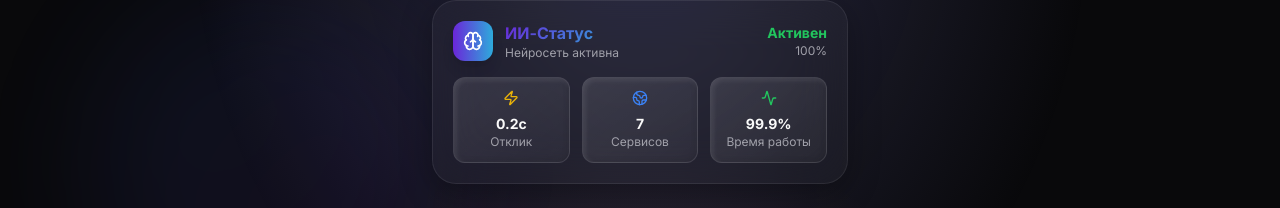
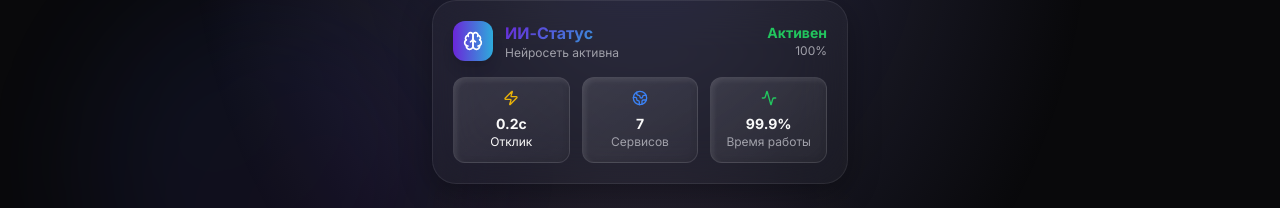
Before and after one commit to vtoroipasport/cosmoworld-ai-connect, a React (Vite) app: page / in a window 1280 px wide. Shown: the part 106-314 px from the top of the page. Built offline with nearby package versions, Linux system fonts and the light colour scheme.

Commit message:
Revert: Restore original main page design
Reverts the changes made to the main page design, as the user preferred the original version.

```diff
--- a/src/pages/Index.tsx
+++ b/src/pages/Index.tsx
@@ -152,7 +152,7 @@ const Index = () => {
             <div className="neomorphism-2025 p-3 rounded-xl">
               <Zap className="w-4 h-4 text-yellow-500 mx-auto mb-2" />
               <div className="text-sm font-bold">0.2с</div>
-              <div className="text-xs text-muted-foreground">Отклик</div>
+              <div className="text-xs text--foreground">Отклик</div>
             </div>
             <div className="neomorphism-2025 p-3 rounded-xl">
               <Globe2 className="w-4 h-4 text-blue-500 mx-auto mb-2" />
```
